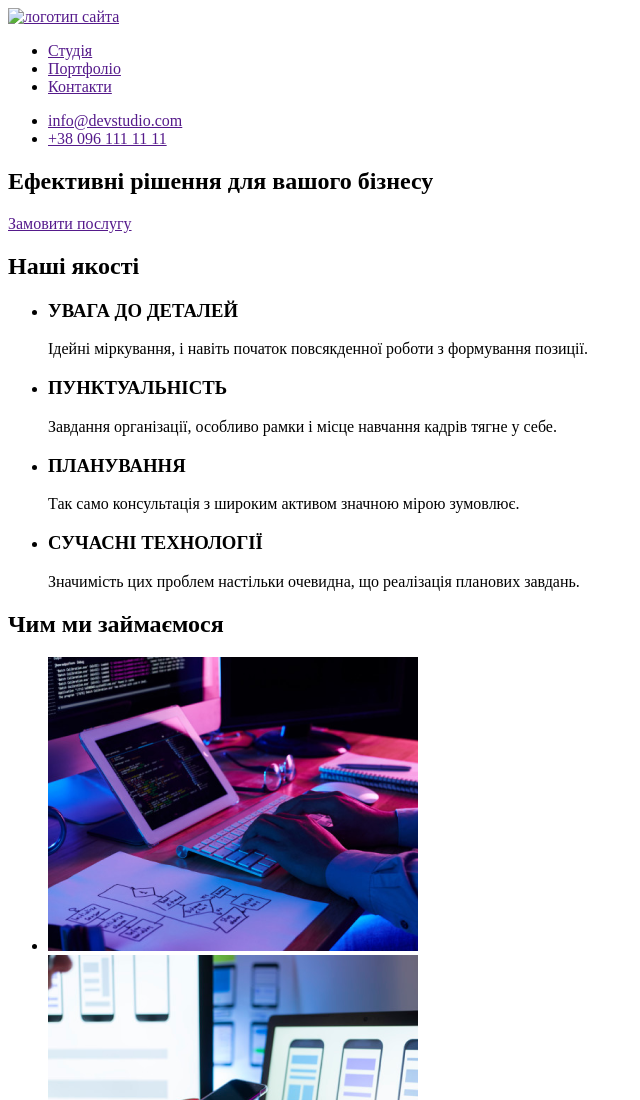
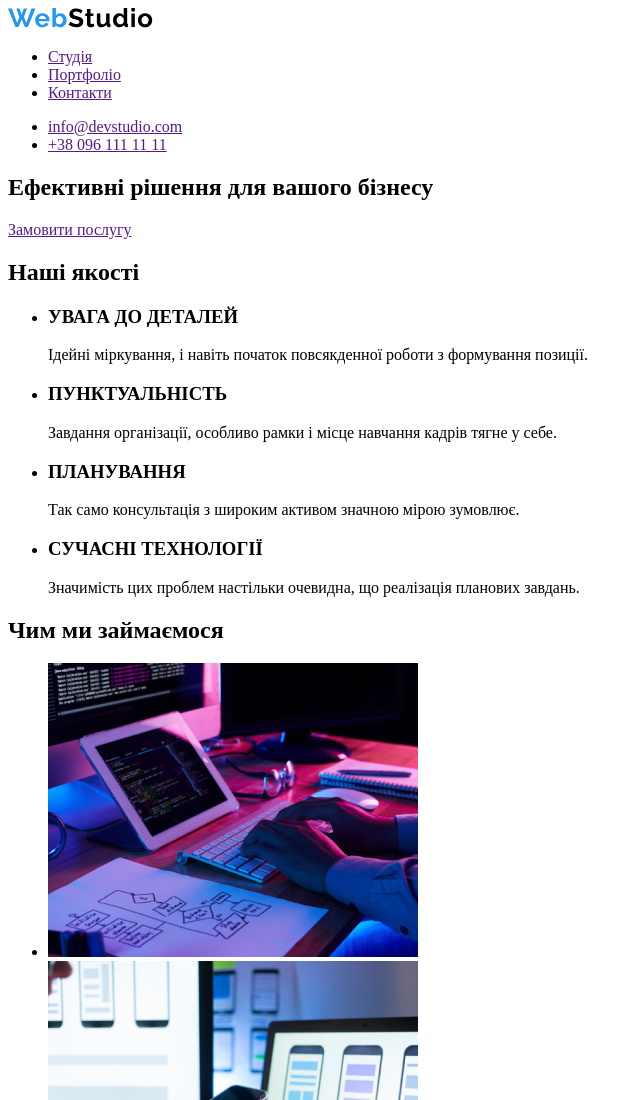
Before and after one commit to JimmyTulipTudeesky/goit-markup-hw-01, a plain HTML site: page index.html in a window 1280 px wide. Shown: the top 1100 px of the page, without its empty margins (0-640 px from the left). Drawn offline with Linux system fonts and the light colour scheme.

Commit message:
Настроил работу изображений, добавил тег Адресс

```diff
--- a/index.html
+++ b/index.html
@@ -11,7 +11,7 @@
             <nav>
                 <!-- Навігація на інші сторінки -->
                 <a href="">
-                    <img src="./bassic/images/WebStudio.svg" alt="логотип сайта">
+                    <img src="./images/WebStudio.svg" alt="логотип сайта">
                 </a>
 
                 <ul>
```
